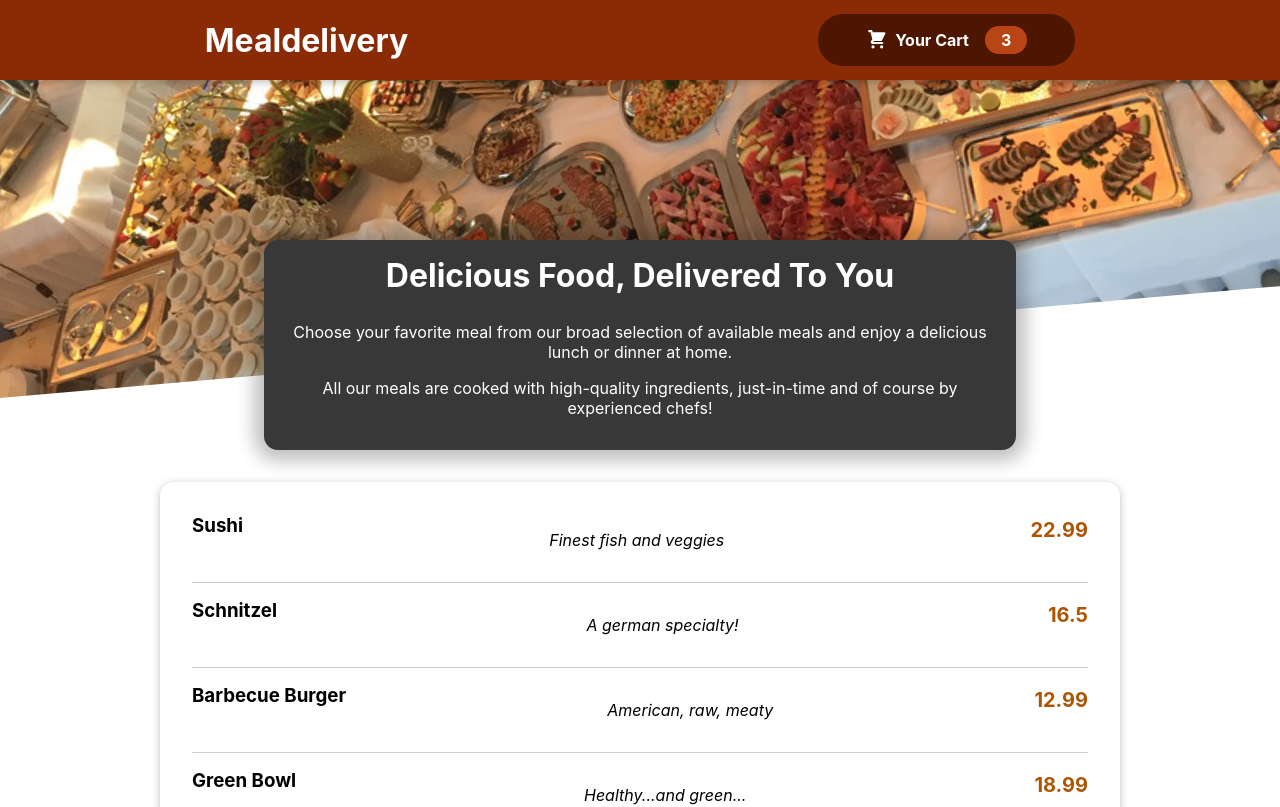
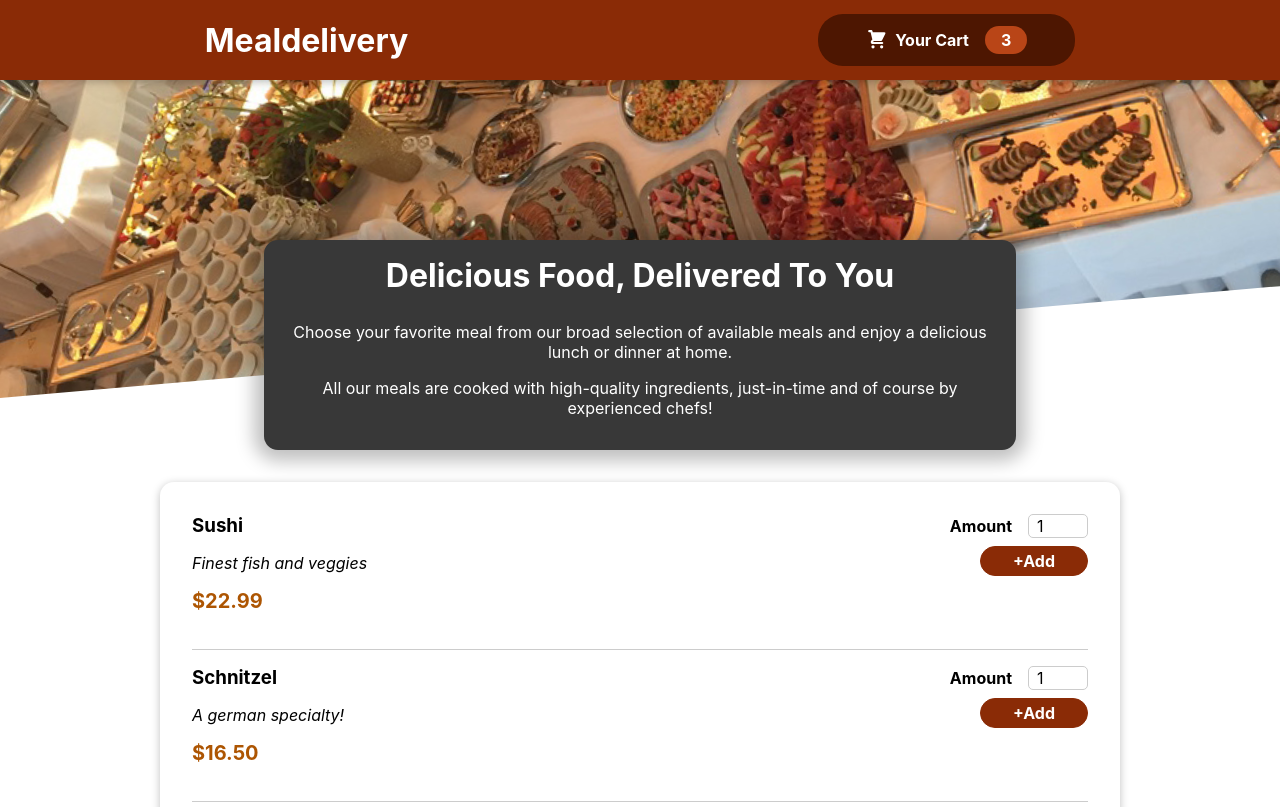
Before and after one commit to alexa5etrova/food-delivery, a React (Create React App) app: page / in a window 1280 px wide. Shown: the top 807 px of the page. Built offline with nearby package versions, Linux system fonts and the light colour scheme.

Commit message:
Meal item form

```diff
--- a/src/components/Meals/Meal.js
+++ b/src/components/Meals/Meal.js
@@ -1,11 +1,22 @@
 import styles from "./Meal.module.css";
+import MealItemForm from "./MealItemForm";
 
 const Meal = (props) => {
+  const price = `$${props.price.toFixed(2)}`;
   return (
     <li className={styles.meal}>
-      <h3>{props.name}</h3>
-      <p className={styles.description}>{props.description}</p>
-      <p className={styles.price}>{props.price}</p>
+      <div>
+        <h3>{props.name}</h3>
+        <div>
+          <p className={styles.description}>{props.description}</p>
+        </div>
+        <div>
+          <p className={styles.price}>{price}</p>
+        </div>
+      </div>
+      <div>
+        <MealItemForm />
+      </div>
     </li>
   );
 };
--- /dev/null
+++ b/src/components/Meals/MealItemForm.js
@@ -0,0 +1,23 @@
+import Input from "../UI/Input";
+import styles from "./MealItemForm.module.css";
+
+const MealItemForm = (props) => {
+  return (
+    <form className={styles.form}>
+      <Input
+        label="Amount"
+        input={{
+          type: "number",
+          id: "amount",
+          min: "1",
+          max: "10",
+          step: "1",
+          defaultValue: "1",
+        }}
+      />
+      <button>+Add</button>
+    </form>
+  );
+};
+
+export default MealItemForm;
--- /dev/null
+++ b/src/components/Meals/MealItemForm.module.css
@@ -0,0 +1,20 @@
+.form {
+  text-align: right;
+}
+
+.form button {
+  font: inherit;
+  cursor: pointer;
+  background-color: #8a2b06;
+  border: 1px solid #8a2b06;
+  color: white;
+  padding: 0.25rem 2rem;
+  border-radius: 20px;
+  font-weight: bold;
+}
+
+.form button:hover,
+.form button:active {
+  background-color: #641e03;
+  border-color: #641e03;
+}
--- a/src/components/UI/Input.js
+++ b/src/components/UI/Input.js
@@ -0,0 +1,11 @@
+import styles from "./Input.module.css";
+const Input = (props) => {
+  return (
+    <div className={styles.input}>
+      <label htmlFor={props.input.id}>{props.label}</label>
+      <input {...props.input} />
+    </div>
+  );
+};
+
+export default Input;
--- a/src/components/UI/Input.module.css
+++ b/src/components/UI/Input.module.css
@@ -0,0 +1,18 @@
+.input {
+  display: flex;
+  align-items: center;
+  margin-bottom: 0.5rem;
+}
+
+.input label {
+  font-weight: bold;
+  margin-right: 1rem;
+}
+
+.input input {
+  width: 3rem;
+  border-radius: 5px;
+  border: 1px solid #ccc;
+  font: inherit;
+  padding-left: 0.5rem;
+}
```
